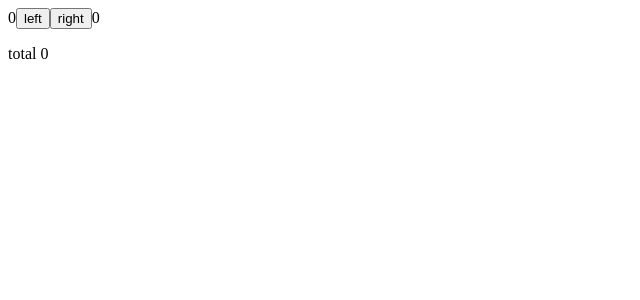
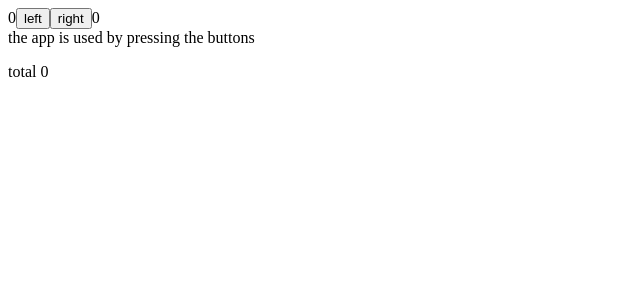
Before and after one commit to nomppaax/04-kokoelman-renderointi, a React (Vite) app: page / in a window 1280 px wide. Shown: the top 300 px of the page, without its empty margins (0-640 px from the left). Built offline with nearby package versions, Linux system fonts and the light colour scheme.

Commit message:
07-Painalluksien historia luotu

```diff
--- a/src/App.jsx
+++ b/src/App.jsx
@@ -1,6 +1,12 @@
 import { useState } from "react";
 import reactLogo from "./assets/react.svg";
 import viteLogo from "/vite.svg";
+const History = (props) => {
+  if (props.allClicks.length === 0) {
+    return <div>the app is used by pressing the buttons</div>;
+  }
+  return <div>button press history: {props.allClicks.join(" ")}</div>;
+};
 
 const App = () => {
   const [left, setLeft] = useState(0);
@@ -25,10 +31,13 @@
 
   return (
     <div>
-      {left}
-      <button onClick={handleLeftClick}>left</button>
-      <button onClick={handleRightClick}>right</button>
-      {right}
+      <div>
+        {left}
+        <button onClick={handleLeftClick}>left</button>
+        <button onClick={handleRightClick}>right</button>
+        {right}
+        <History allClicks={allClicks} />
+      </div>
       <p>{allClicks.join(" ")}</p>
 
       <p>total {total}</p>
```
